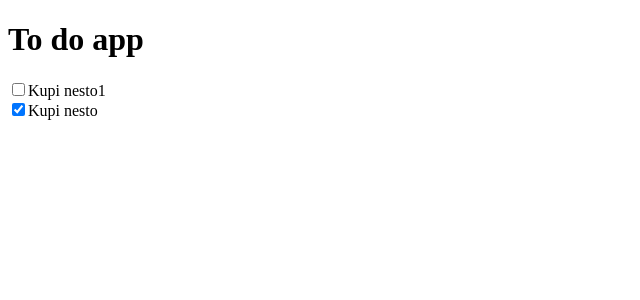
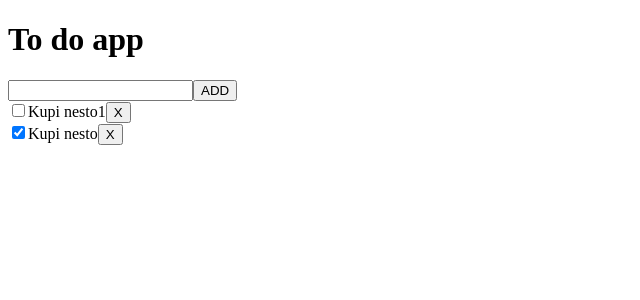
Before and after one commit to ivanab996/vite-project, a React (Vite) app: page / in a window 1280 px wide. Shown: the top 300 px of the page, without its empty margins (0-640 px from the left). Built offline with nearby package versions, Linux system fonts and the light colour scheme.

Commit message:
add new items from input

```diff
--- a/src/App.jsx
+++ b/src/App.jsx
@@ -15,6 +15,26 @@ const defaultItems = [
 
 function App() {
   const [items, setItems] = useState(defaultItems);
+  const [ formState, setFormState ] = useState({
+    text: '',
+  });
+
+ const handleChange = (event) => {
+   setFormState({ ...formState, [event.target.name]: event.target.value});
+ }
+
+ const handleSubmit = (event) => {
+   event.preventDefault();
+   setItems([
+     ...items,
+     {
+       id: Date.now(),
+       text: formState.text,
+       done: false,
+     }
+   ]);
+   setFormState({...formState, text: ''});
+ }
 
   const itemComponents = items.map(item => {
     const handleChange = () => {
@@ -26,9 +46,16 @@ function App() {
       }))
     };
 
+    const handleClick = () => {
+      setItems(items.filter(newItem => {
+        return newItem.id !==item.id;
+      }));
+    }
+
     return (
       <div key={item.id}>
-        <input type="checkbox" checked={item.done} onChange={handleChange}/>{item.text}
+        <input type="checkbox" checked={item.done} onChange={handleChange} />{item.text}
+        <button onClick={handleClick}>X</button>
       </div>
     );
   });
@@ -36,6 +63,10 @@ function App() {
   return (
     <div className="App">
       <h1>To do app</h1>
+      <form onSubmit={handleSubmit}>
+        <input type="text" name='text' value={formState.text} onChange={handleChange}/>
+        <button type="submit">ADD</button>
+      </form>
       {itemComponents}
     </div>
   )
```
